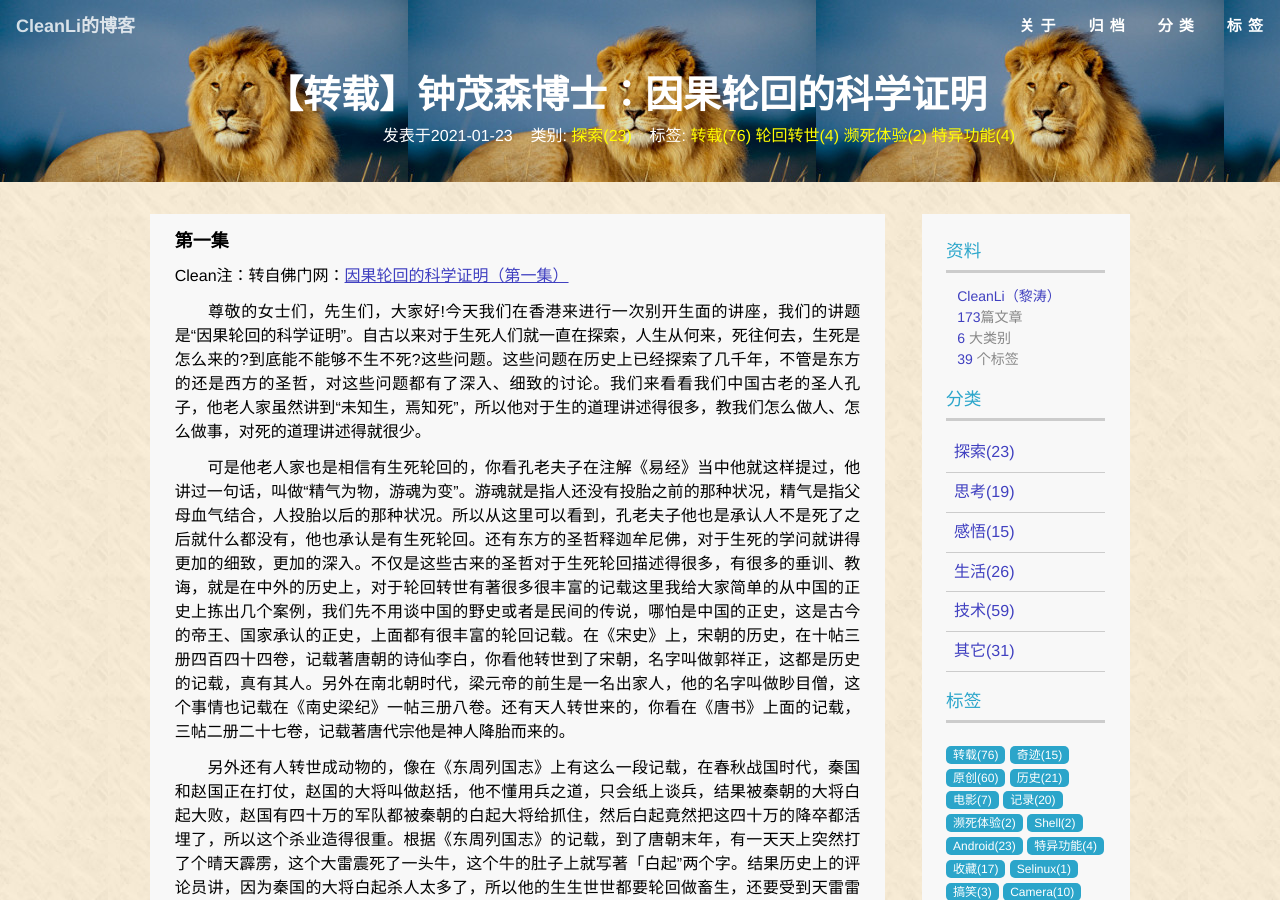
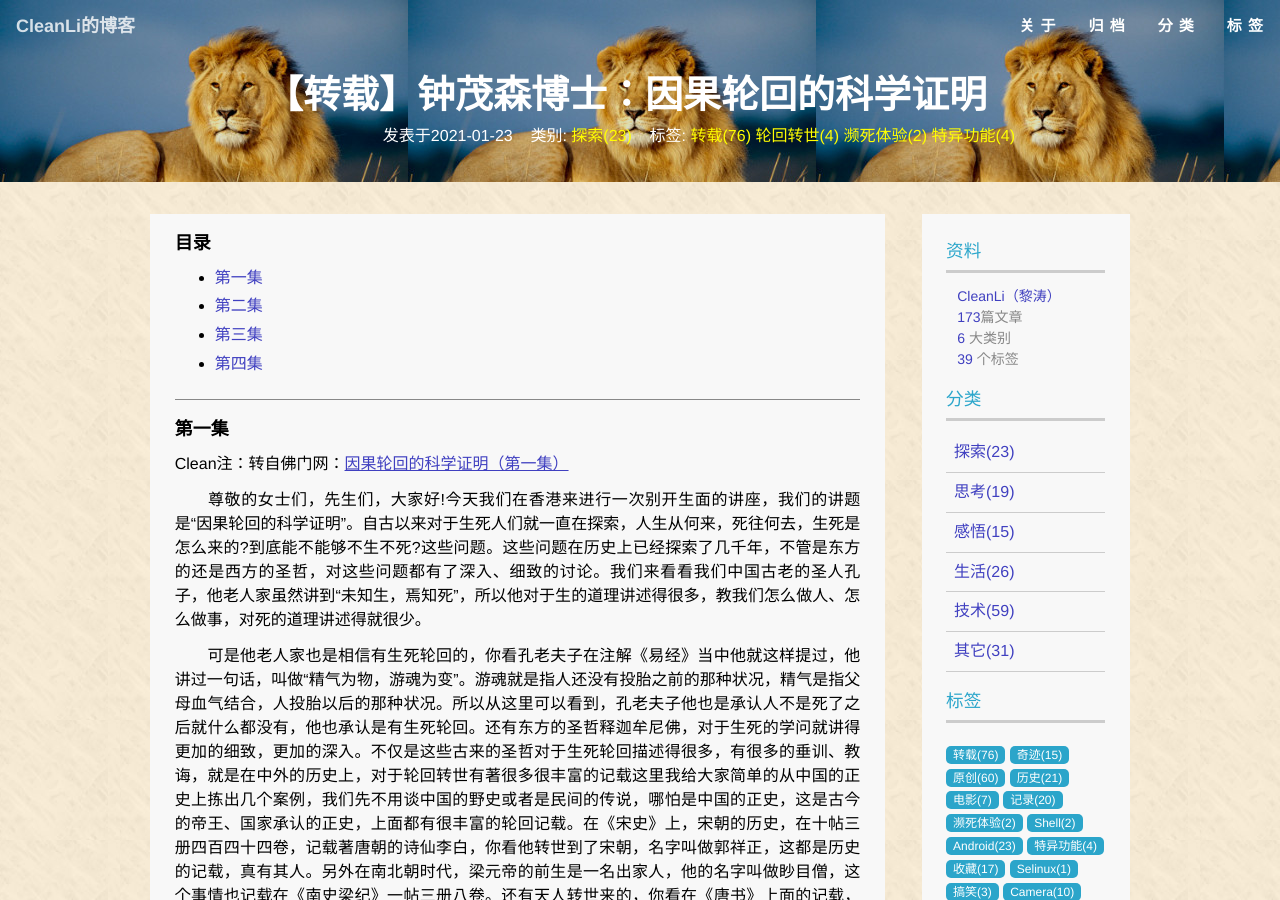
Before and after one commit to cleanli/cleanhome, a Jekyll site: the page built from _posts/miracles/2021-01-23-Scientific_evidence_of_reincarnation.md, in a window 1280 px wide and 900 px high. Built offline with Jekyll 4.4.1, drawn with Linux system fonts in a browser that asks for light colours.

Commit message:
add index to nine-recarnation

```diff
--- a/_posts/miracles/2021-01-23-Scientific_evidence_of_reincarnation.md
+++ b/_posts/miracles/2021-01-23-Scientific_evidence_of_reincarnation.md
@@ -5,6 +5,15 @@ date: 2021-01-23 16:35:59 +0800
 categories: "探索"
 tags: ["转载","轮回转世","濒死体验","特异功能"]
 ---
+<a id="index"></a>
+#### 目录
++ [第一集](#part01)
++ [第二集](#part02)
++ [第三集](#part03)
++ [第四集](#part04)
+
+---
+<a id="part01"></a>
 #### 第一集
 
 Clean注：转自佛门网：[因果轮回的科学证明（第一集）](http://www.fomen123.com/fo/yinguo/jiexi/1428.html)
@@ -117,6 +126,10 @@ Clean注：转自佛门网：[因果轮回的科学证明（第一集）](http:/
 
 　　后来慢慢长大，这个小孩子又延续了他前生(奈楞)那个习惯，很喜欢学佛，很喜欢到寺院里去，结果这一生后来就出家做和尚，做了和尚以后就开始把自己前生的事情都给说出来。美国的史蒂芬森教授他得知这个情况以后，就到泰国去进行核实访问，最后证实他所说的情况都是符合事实。我们讲到人，你看他前生，奈楞很喜欢学佛，很喜欢打坐、去寺院，他这个习惯可以延续到这一生。所以人这一生能学佛不是这一生开始，真的是生生世世可能都在学佛，这一生有的才华、有的能力，也不是这一生所累积的。你看有的人很多才华，从小就显露出他某一个方向的才华，这个人都不是这一世所积累，不是他这一生后天培养的，先天就已经有了，所以也不用去羡慕他，我们这一生好好积累，积累到一定程度我们也能够超过他，所以心要平静下来，不需要去羡慕，更不能去嫉妒。这个案例给我们很多的启发，因为今天的时间到了，从明天开始我们就从第二个专题，对于能够记忆前生人的立案调查研究，我们继续深入的来讨论。今天时间到了，谢谢大家，阿弥陀佛。
 
+[返回目录](#index)
+
+---
+<a id="part02"></a>
 #### 第二集
 
 Clean注：转自佛门网：[因果轮回的科学证明（第二集）](http://www.fomen123.com/fo/yinguo/jiexi/1396.html)
@@ -213,6 +226,9 @@ Clean注：转自佛门网：[因果轮回的科学证明（第二集）](http:/
 
 　　这里有一个可怕的统计数字，根据统计全世界做堕胎手术的通常是十五岁到二十四岁的青少年，平均每分钟就有十名少女进行流产，这个宏观的数字就是每年在全球有五百万的堕胎手术。这个意味著基本上是每六秒钟就会有一次的堕胎，换句话说，我这句话还没讲完，六秒钟就会有一个无辜的生命在母体里面被捣碎，被残忍的杀害。在美国，堕胎的手术每年进行一百五十万次，在台湾每年平均有五十万次这种堕胎手术；我还没有中国的统计，想.也是非常惊人。根据一个报纸的报导，有一名十六岁的中学生，一名少女，她到一个私人诊所已经是第三次做堕胎手术，这种女孩们总是在堕胎手术的时候不敢暴露自己真实的姓名，医生劝告，这种对她的生命、健康都很不利。所以我们想想看，如果这个世界每年进行五百万次的杀生，杀害的是人命，这样惨烈的行为，你看会带给世界怎样一种不良的影响？古人讲“积善之家必有余庆，积不善之家必有余殃”，每年如果造五百万的杀业（杀人），你看给这个世界带来什么样的一种殃害？所以我们看到世界会有很大的一些灾难，什么海啸、地震，好像一年比一年的严重，这都是些怨气累积，使人心不平，使得整个地壳运动都反常。今天因为时间到了，我们这个案例还没有讲完，从明天开始我们继续为大家，还有两天的时间，给大家详细的加以说明。下来的一些案例可以说是一个比一个的精采，一个比一个的惊心动魄，欢迎大家明日同一时间来听讲，谢谢大家，阿弥陀佛。
 
+[返回目录](#index)
+
+---
 #### 第三集
 
 Clean注：转自佛门网：[因果轮回的科学证明（第三集）](http://www.fomen123.com/fo/yinguo/jiexi/1397.html)
@@ -375,6 +391,9 @@ Clean注：转自佛门网：[因果轮回的科学证明（第三集）](http:/
 
 　　我们知道这是前生的因果，要怎么样化解?这个道理很深，我们这些东方的传统文化哲学里头就有深深的启迪。今天时间关系我们还没有能讲完，从明天开始我们来细细的说一说如何转化前生的这种怨恨。好，谢谢大家。
 
+[返回目录](#index)
+
+---
 #### 第四集
 
 Clean注：转自佛门网：[因果轮回的科学证明（第四集）](http://www.fomen123.com/fo/yinguo/jiexi/1398.html)
```
